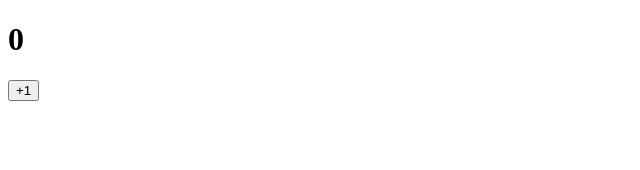
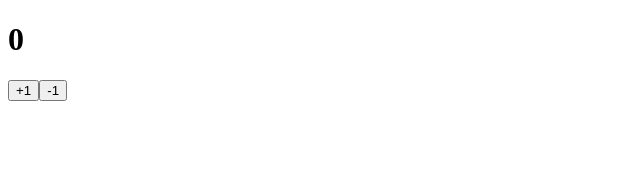
Before and after one commit to Vantuzs/test-cra, a React (Create React App) app: page / in a window 1280 px wide. Shown: the top 170 px of the page, without its empty margins (0-640 px from the left). Built offline with nearby package versions, Linux system fonts and the light colour scheme.

Commit message:
useReducer welcome 2

```diff
--- a/src/components/RegistrationFrom/RegistrationFrom.js
+++ b/src/components/RegistrationFrom/RegistrationFrom.js
@@ -6,6 +6,11 @@ function reducer(state,action){
             return{
                 ...state,
                 count: state.count+1
+            }
+        } case 'CLICK_DECREMENT':{
+            return{
+                ...state,
+                count: state.count-1
             }
         }
         default:{
@@ -28,13 +33,32 @@ const Clicker = () => {
         }); // В диспатч вы передаете обьекс action
     }
 
+    const decrimentHandler = ()=>{
+        dispatch({
+            type: 'CLICK_DECREMENT'
+        })
+    }
+
     return (
         <>
             <h1>{state.count}</h1>
             <button onClick={clickHandler}>+1</button>
+            <button onClick={decrimentHandler}>-1</button>
         </>
     );
 }
+
+
+/*
+Задача
+
+Добавить декримент личильника к функционалу
+
++ 1. ПРопишите case в reducer
++ 2. Сделайте оброботчик собьтий нажатия(onClick)кнопки декременту
++ 3. Создайте в верстке кнопку и прикрепите к ней оброботчкий событий, который вы сделали в предыдещем пункте
+
+*/
 
 export default Clicker;
 
```
